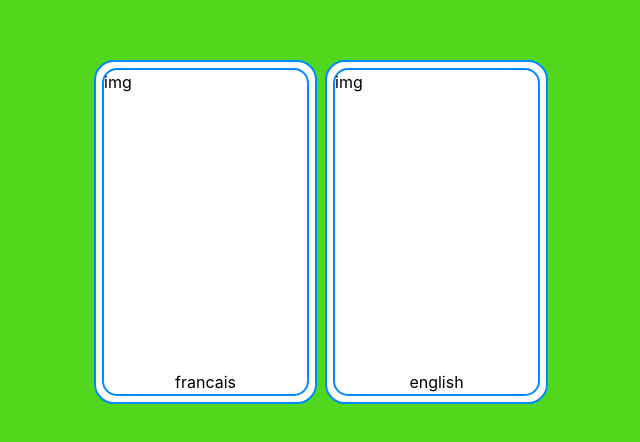
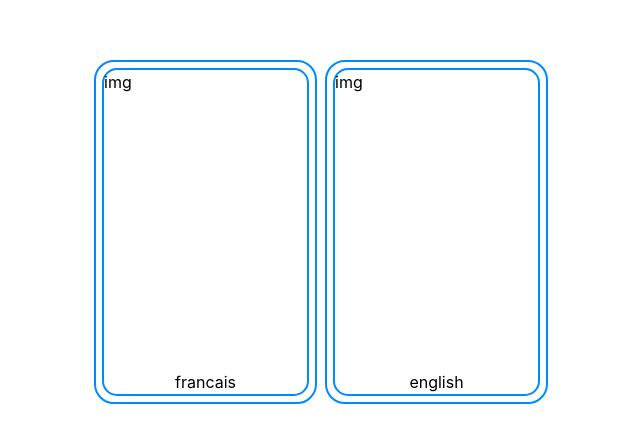
Before and after one commit to zknone/in-exile, a React (Create React App) app: page / in a window 1280 px wide. Shown: the part 168-610 px from the top of the page, without its empty margins (319-959 px from the left). Built offline with nearby package versions, Linux system fonts and the light colour scheme.

Commit message:
fix: language

```diff
--- a/src/App.tsx
+++ b/src/App.tsx
@@ -32,7 +32,7 @@ function App() {
   }
 
   return (
-    <div className="App flex bg-[#50d71e] h-screen justify-center items-center">
+    <div className="App flex bg-white h-screen justify-center items-center">
       <div className="gap-x-2">
         {state.category !== 'noCategory' &&
           <div className="z-20 relative">
@@ -72,6 +72,8 @@ function App() {
               }
             </div>
           </div>}
+
+        {/* перенести отступ */}
         <div className="flex gap-2 justify-center w-full z-0">
           {data.map(item =>
             <Card
--- a/src/components/card/card.tsx
+++ b/src/components/card/card.tsx
@@ -17,7 +17,7 @@ export default function Card (props: {cardTitle: string, text?: string, onCardCl
       document.addEventListener("mousedown", handleClickOutside);
 
       return () => {
-      document.removeEventListener("mousedown", handleClickOutside);
+        document.removeEventListener("mousedown", handleClickOutside);
       };
     }
   }, [openable]);
--- a/src/consts/data.json
+++ b/src/consts/data.json
@@ -79,7 +79,7 @@
             },
             {
                 "category": "general",
-                "title": "général (avec le relais d'associations spécialisées)",
+                "title": "général",
                 "img": "",
                 "subcategories": [
                     {
@@ -196,7 +196,7 @@
             },
             {
                 "category": "general",
-                "title": "ville",
+                "title": "general",
                 "img": "",
                 "subcategories": [
                     {
```
